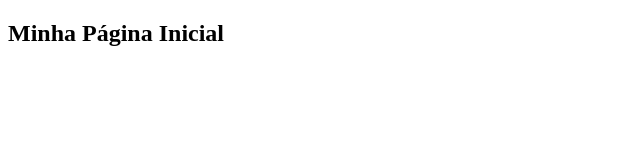
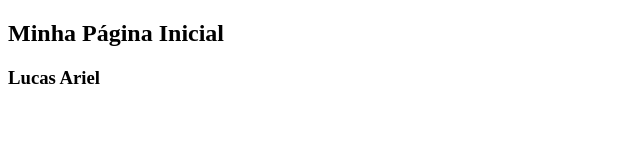
Before and after one commit to lucasarieln/git-teste-aula, a plain HTML site: page index.html in a window 1280 px wide. Shown: the whole page, without its empty margins (0-640 px from the left). Drawn offline with Linux system fonts and the light colour scheme.

Commit message:
adicionando h3 com Lucas Ariel

```diff
--- a/index.html
+++ b/index.html
@@ -7,5 +7,6 @@
 </head>
 <body>
     <h2>Minha Página Inicial</h2>
+    <h3>Lucas Ariel</h3>
 </body>
 </html>
```
